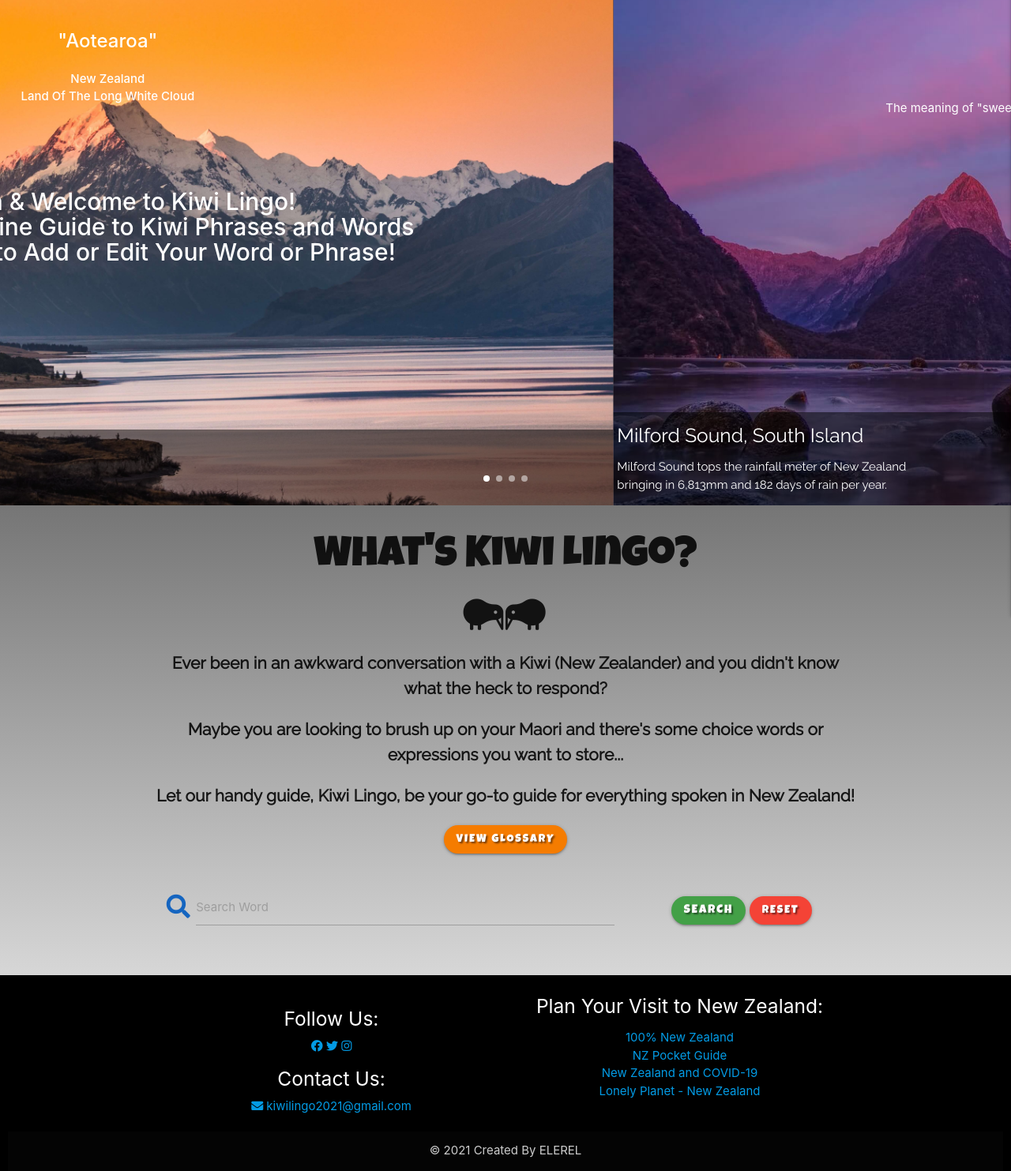
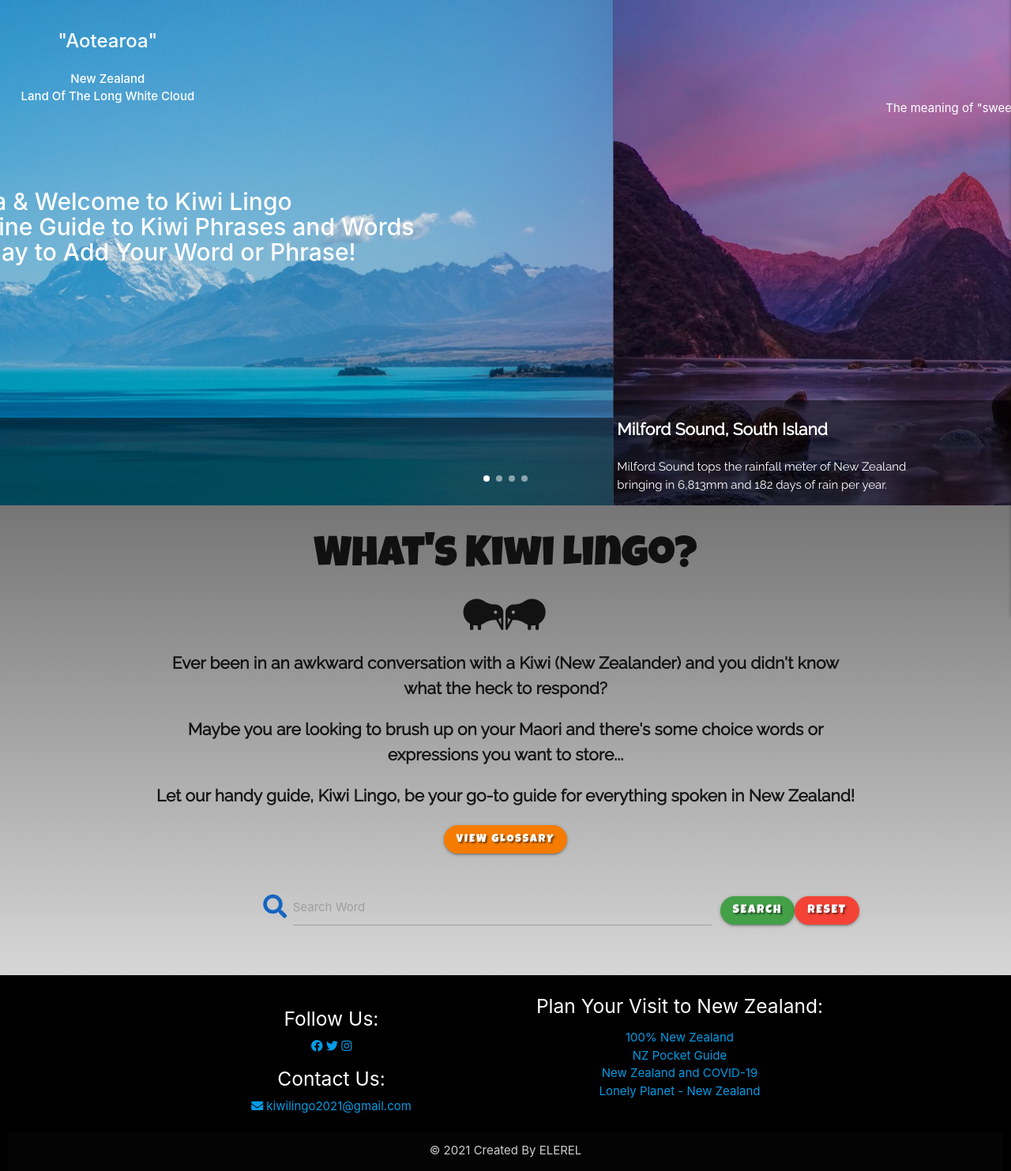
Before and after one commit to elerel/ms3-kiwi-lingo, a Flask app: page / in a window 1280 px wide. Shown: the part 80-1563 px from the top of the page at 79% size. Run offline with Flask 2, Linux system fonts and the light colour scheme; some libraries are stand-ins or nearby versions.

Commit message:
style:changed cover image to improve site performance

```diff
--- a/static/css/style.css
+++ b/static/css/style.css
@@ -84,6 +84,11 @@ nav ul {
     margin: 0 0 15px 5px;
 }
 
+.img-title {
+    font-size: 1.4rem !important;
+    font-weight: bold;
+}
+
 .img-description {
     background: rgba(0, 0, 0, 0.5);
     position: absolute;
@@ -125,9 +130,14 @@ nav ul {
     background-color: transparent !important;
 }
 
-.search-btn {
+.search-btn,
+.reset-btn {
     font-size: 15px !important;
     letter-spacing: normal;
+}
+
+.search-btn:hover {
+    text-decoration: underline;
 }
 
 /* Carousel Styling */
@@ -146,7 +156,7 @@ nav ul {
 }
 
 .carousel-one {
-    background-image: url("/static/images/heroimg2.jpg");
+    background-image: url("/static/images/lakepukaki.jpg");
 }
 
 .carousel-two {
@@ -302,6 +312,12 @@ nav ul {
     .welcome {
         font-size: 1rem;
     }
+
+    .btn {
+        font-size: 12px !important;
+    }
+
+
 }
 
 @media screen and (max-width: 325px) {
--- a/templates/base.html
+++ b/templates/base.html
@@ -5,6 +5,7 @@
     <!--Base template-->
     <meta charset="UTF-8">
     <meta http-equiv="X-UA-Compatible" content="IE=edge">
+    <meta name="description" content="New Zealand Slang and Maori Words and Phrases">
     <meta name="viewport" content="width=device-width, initial-scale=1.0">
     <!--favicon-->
     <link rel="icon" type="image/png" href="{{ url_for('static', filename='images/nz.png') }}">
--- a/templates/index.html
+++ b/templates/index.html
@@ -6,15 +6,15 @@
         <div class="carousel-item carousel-one white-text">
             <h2>"Aotearoa"</h2>
             <p class="white-text"><strong>New Zealand<br>Land Of The Long White Cloud</strong></p>
-            <h2 class="welcome white-text">Kia Ora & Welcome to Kiwi Lingo!<br>Your Ultimate Online Guide to Kiwi
+            <h2 class="welcome white-text">Kia Ora & Welcome to Kiwi Lingo<br>Your Ultimate Online Guide to Kiwi
                 Phrases and
                 Words<br>
-                Register Today to Add or Edit Your
+                Register Today to Add Your
                 Word or Phrase!
             </h2>
             <!--Image Description-->
             <div class="img-description left-align ">
-                <h5>Aoraki/Mount Cook</h5>
+                <p class="img-title">Aoraki/Mount Cook</p>
                 <p class="hide-on-small-only">Lake Pukaki, South Island NZ</p>
             </div>
         </div>
@@ -24,7 +24,7 @@
             <p class="white-text">Everything's good, no worries, great...</p>
             <p>The meaning of "sweet as" sums up the truly laid-back attitude of New Zealanders.</p>
             <div class="img-description left-align">
-                <h5>Milford Sound, South Island</h5>
+                <p class="img-title">Milford Sound, South Island</p>
                 <p class="hide-on-small-only">Milford Sound tops the rainfall meter of New Zealand<br>bringing in
                     6,813mm and 182 days of rain per year.
                 </p>
@@ -35,7 +35,7 @@
             <p class="white-text"><em>Maori: </em> used to encourage strength or courage</p>
             <p>"kia kaha, and remember: it is better to fall on principle than to stand on lies"</p>
             <div class="img-description left-align">
-                <h5>Maori Carvings at Mine Bay, Lake Taupō, North Island </h5>
+                <p class="img-title">Maori Carvings at Mine Bay, Lake Taupō, North Island </p>
                 <p class="hide-on-small-only">Take a kayak or boat tour around the scenic Western Bays of Lake Taupō to
                     see the huge Māori rock carving at Mine Bay.</p>
             </div>
@@ -45,7 +45,7 @@
             <p class="white-text">Flip-flops</p>
             <p>"Grab your togs and jandals 'cause its time to hit the beach.”</p>
             <div class="img-description left-align">
-                <h5>Bay of Islands, North Island</h5>
+                <p class="img-title">Bay of Islands, North Island</p>
                 <p class="hide-on-small-only">From snow-capped mountains in the South, to sub-tropical beaches in the
                     North</p>
             </div>
@@ -82,12 +82,12 @@
                         <input type="text" name="query" id="query" class="validate" required>
                         <label for="query">Search Word</label>
                     </div>
-                    <div class="col s12 m4">
-                        <button type="submit" class="green darken-1 btn search-btn text-shadow">
-                            Search
-                        </button>
-                        <a href="{{ url_for('get_words' )}}" class="red btn reset-btn text-shadow">Reset</a>
-                    </div>
+
+                    <button type="submit" class="green darken-1 btn search-btn text-shadow">
+                        Search
+                    </button>
+                    <a href="{{ url_for('get_words' )}}" class="red btn reset-btn text-shadow">Reset</a>
+
                 </div>
             </form>
         </div>
```
Also changed, not shown: templates/glossary.html (+4 -4 lines), static/images/heroimg2.jpg (deleted), static/images/lakepukaki.jpg (added), static/images/maoricarvings.jpg, static/images/mountcook.jpg (added).
